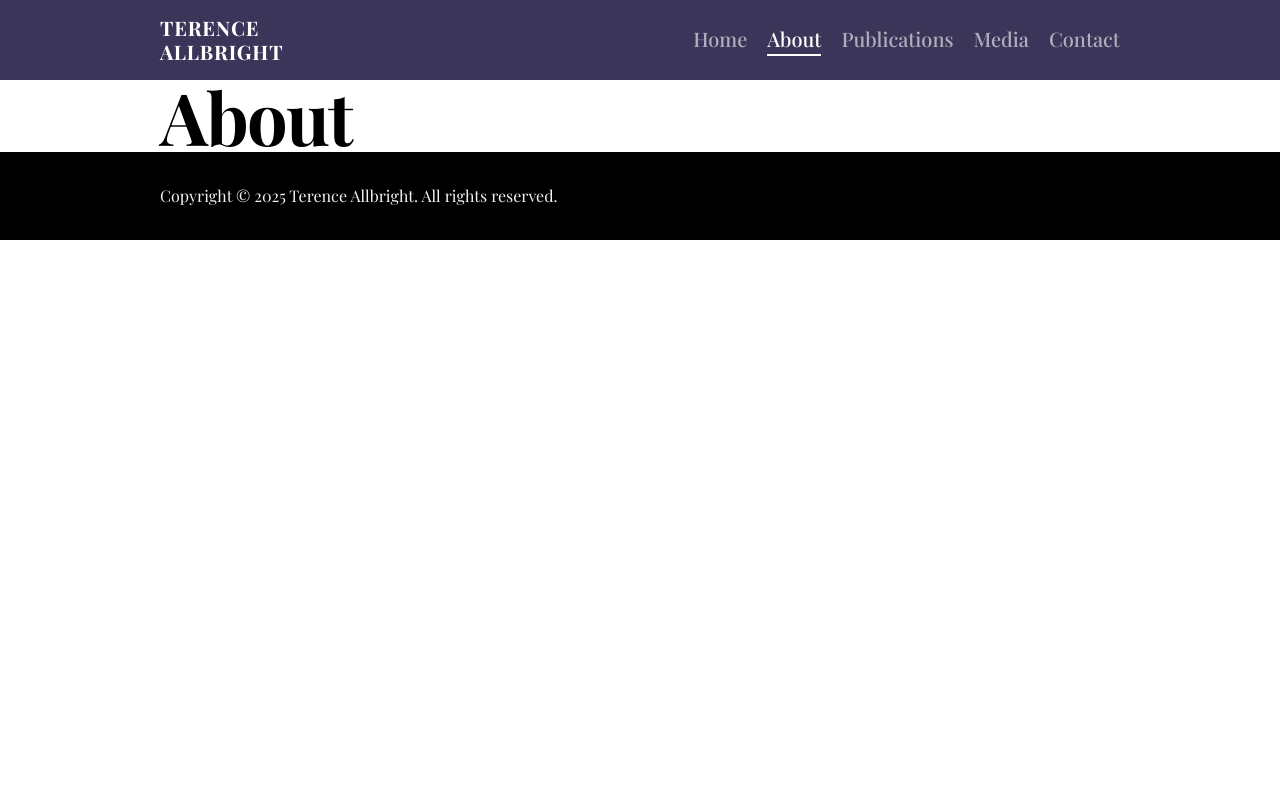
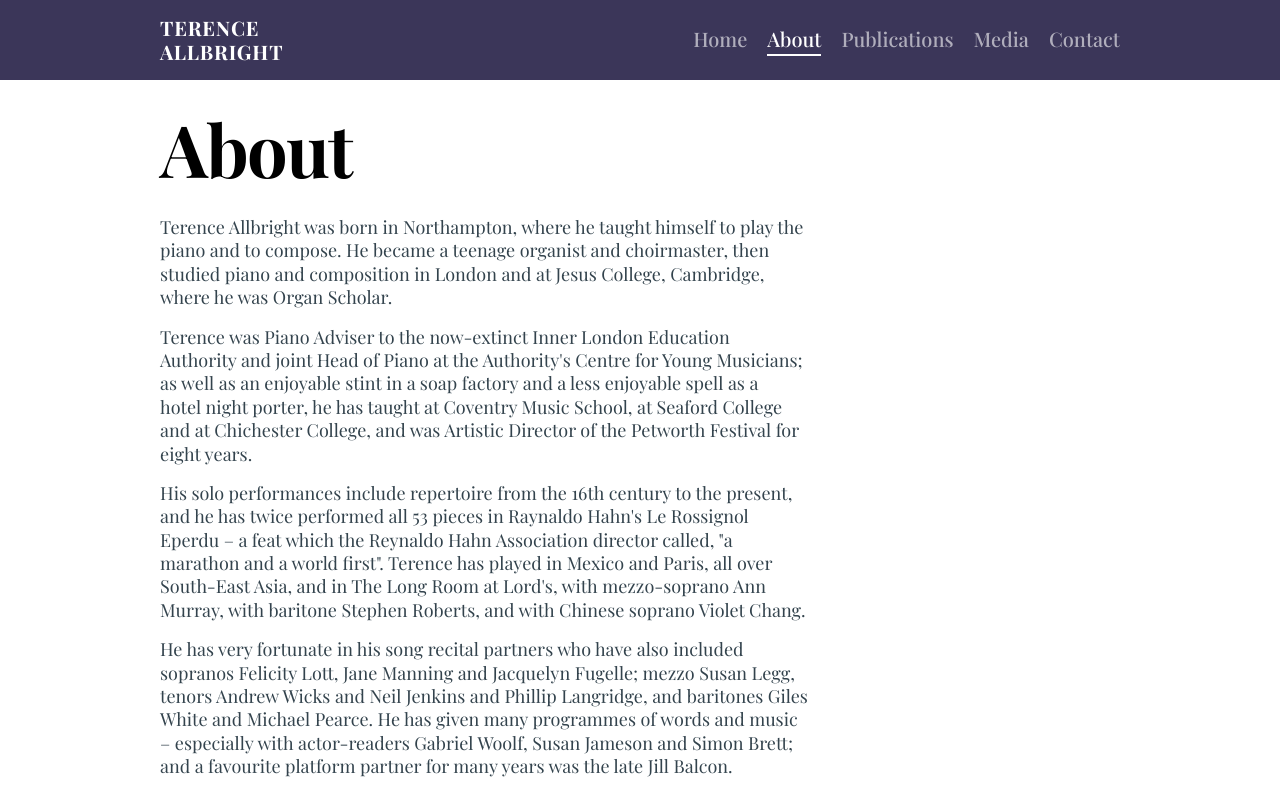
Before and after one commit to Black-and-White-Web-Development/terence-allbright-composer, a React (Vite) app: page /about in a window 1280 px wide. Shown: the top 797 px of the page. Built offline with nearby package versions, Linux system fonts and the light colour scheme; a web font is replaced by a local one.

Commit message:
Feat: add global margin and padding to `section` and `h1` elements

```diff
--- a/src/components/Hero/Hero.scss
+++ b/src/components/Hero/Hero.scss
@@ -2,6 +2,8 @@
 
 .hero {
 	--navigation-height: 80px;
+
+	padding-block: 0;
 
 	&__image-container {
 		--overlay-angle: 85deg;
@@ -46,6 +48,7 @@
 	}
 
 	&__heading {
+		margin-block-end: 0;
 		font-weight: 400;
 		text-transform: uppercase;
 
--- a/src/pages/About.jsx
+++ b/src/pages/About.jsx
@@ -1,8 +1,11 @@
+import Biography from "../components/Biography/Biography";
+
 const About = function () {
 	return (
 		<>
 			<section className="fb-col-wrapper">
 				<h1>About</h1>
+				<Biography />
 			</section>
 		</>
 	);
--- a/src/scss/globals/_boilerplate.scss
+++ b/src/scss/globals/_boilerplate.scss
@@ -1,3 +1,5 @@
+@use "../util" as u;
+
 :root {
 	--box-shadow-dark: 2px 2px 8px hsl(0, 0%, 0%, 0.1);
 	--box-shadow-light: 2px 2px 8px hsl(0, 0%, 0%, 0.5);
@@ -20,6 +22,10 @@ body {
 	background-color: var(--background-primary);
 }
 
+section {
+	padding-block: u.rem(32);
+}
+
 input,
 textarea {
 	font-family: inherit;
--- a/src/scss/globals/_typography.scss
+++ b/src/scss/globals/_typography.scss
@@ -21,6 +21,7 @@ body {
 }
 
 h1 {
+	margin-block-end: u.rem(16);
 	font-family: var(--serif);
 	font-size: u.rem(40);
 	font-size: clamp(u.rem(40), 1.7rem + 4.1vw, u.rem(72));
@@ -48,9 +49,29 @@ h3 {
 	text-transform: uppercase;
 }
 
+p {
+	font-size: u.rem(18);
+	line-height: 1.3;
+	text-wrap: pretty;
+
+	&.xsmall {
+		font-size: u.rem(16);
+	}
+
+	&.medium {
+		font-size: u.rem(20);
+		font-size: clamp(u.rem(20), 1.14rem + 0.49vw, u.rem(24));
+	}
+
+	&.large {
+		margin-block-end: u.rem(40);
+		font-size: u.rem(24);
+		font-size: clamp(u.rem(24), 1.39rem + 0.48vw, u.rem(28));
+	}
+}
+
 p,
 span,
 li {
 	font-family: var(--serif);
-	text-wrap: pretty;
 }
```
